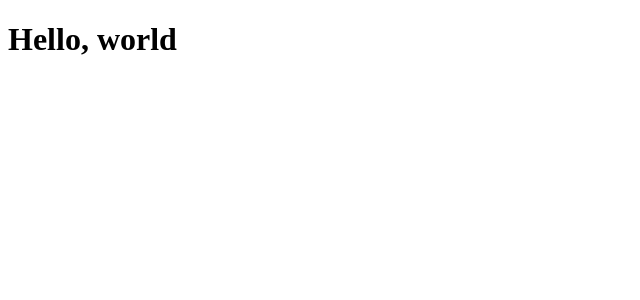
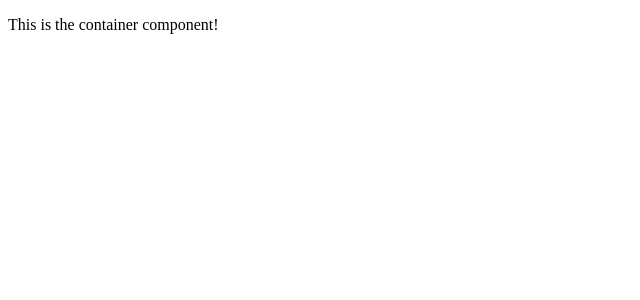
Before and after one commit to RileyCullen/game-solvers, a React app: page / in a window 1280 px wide. Shown: the top 300 px of the page, without its empty margins (0-640 px from the left). Built offline with nearby package versions, Linux system fonts and the light colour scheme; the HTML template or start-up script is replaced by a standard one.

Commit message:
Add initial code for main container

```diff
--- a/src/index.tsx
+++ b/src/index.tsx
@@ -1,9 +1,10 @@
 import { StrictMode } from 'react';
 import { createRoot } from 'react-dom/client';
+import { Container } from './main-container';
 
 createRoot(document.getElementById('root')!)
     .render(
         <StrictMode>
-            <h1>Hello, world</h1>
+            <Container />
         </StrictMode>
     );
--- /dev/null
+++ b/src/main-container/container.tsx
@@ -0,0 +1,7 @@
+
+/** Main application container (i.e., entry point to the application).*/
+export function Container() {
+    return (
+        <p>This is the container component!</p>
+    );
+}
--- /dev/null
+++ b/src/main-container/index.tsx
@@ -0,0 +1,3 @@
+import { Container } from './container';
+
+export { Container };
```
